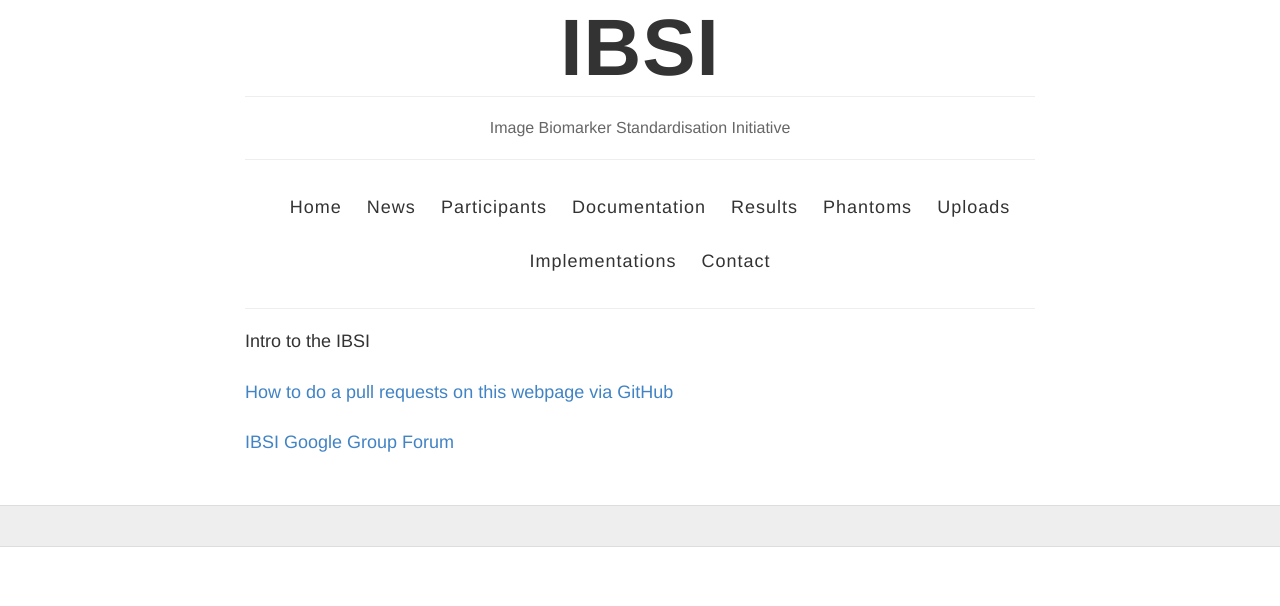
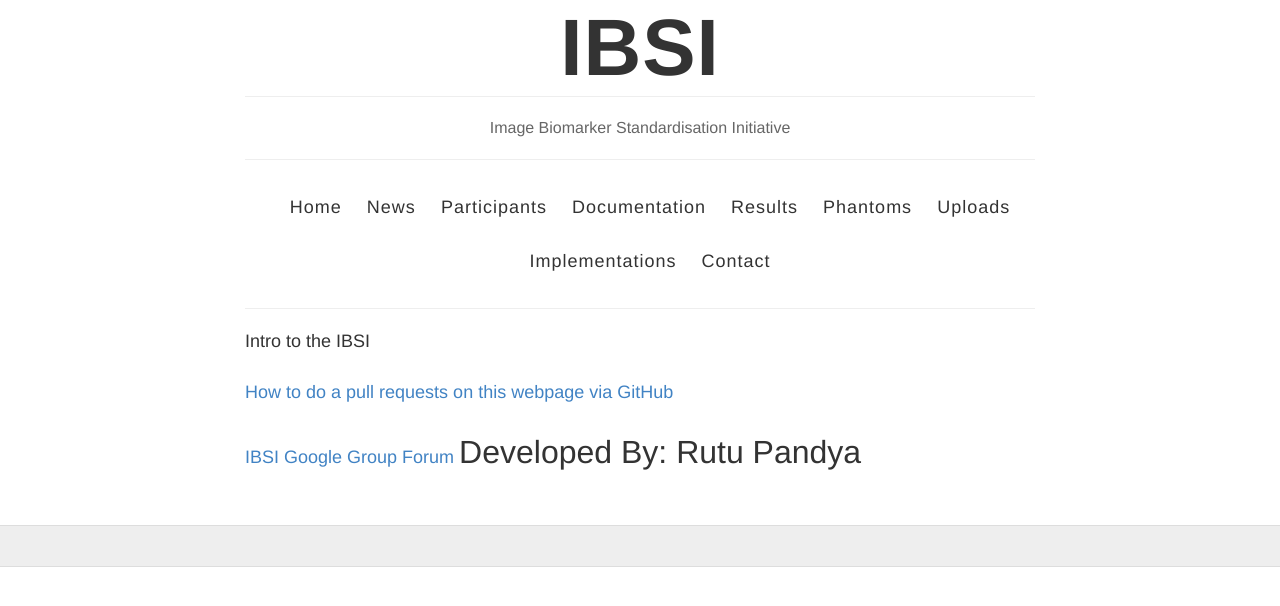
Before and after one commit to rkpandya/IBSI-test, a Jekyll site: the page built from index.html, in a window 1280 px wide. Shown: the top 606 px of the page. Built offline with Jekyll 4.4.1, drawn with Linux system fonts in a browser that asks for light colours.

Commit message:
Update index.html

```diff
--- a/index.html
+++ b/index.html
@@ -44,4 +44,5 @@ Intro to the IBSI
 <br style="margin-bottom:240px;"/>
 
 <a href="https://groups.google.com/forum/#!forum/the_ibsi">IBSI Google Group Forum</a>
+<font size="6">Developed By: Rutu Pandya</font>
 </body>
```
